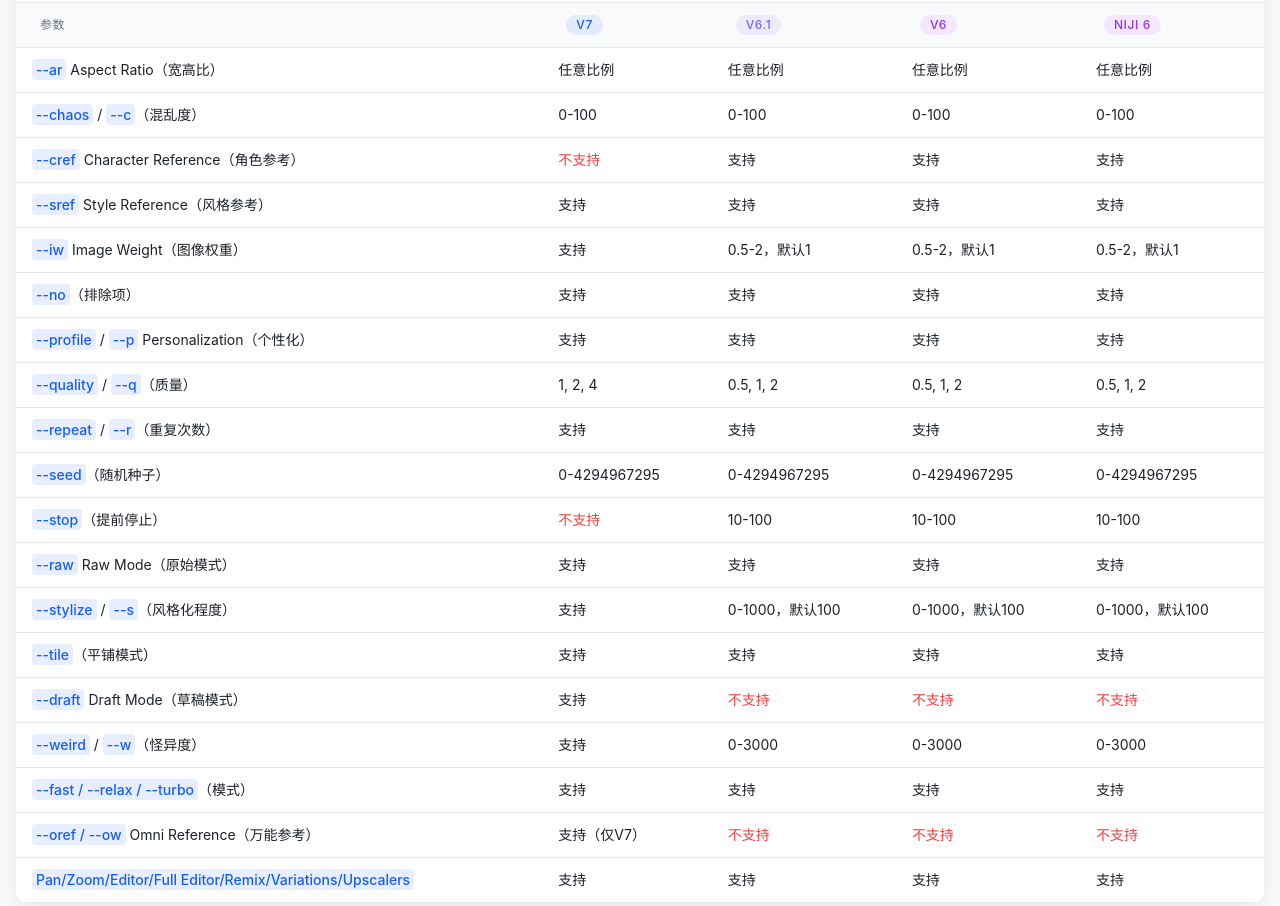
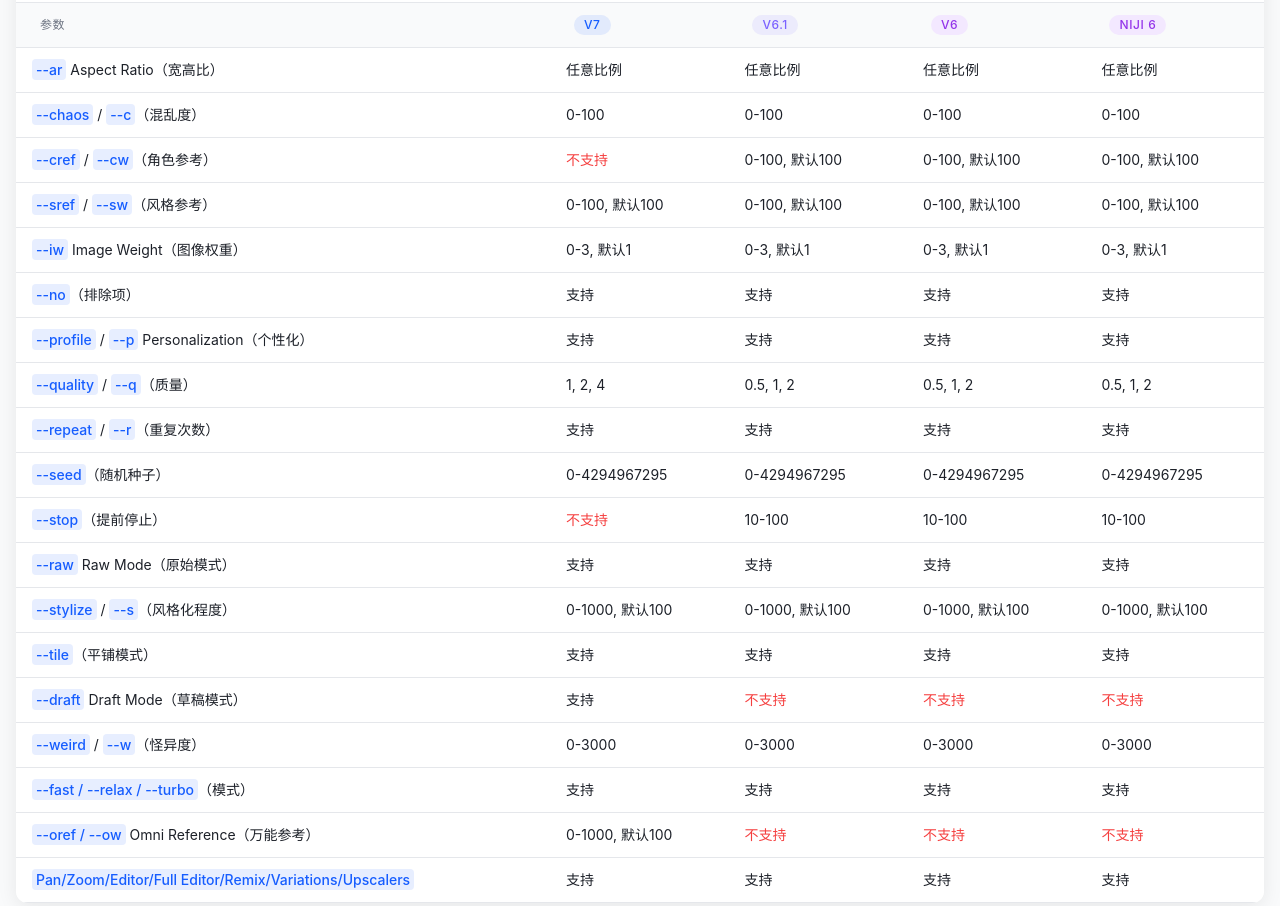
Before and after one commit to cwser/Discord-Midjourney-PV, a plain HTML site: page index.html in a window 1280 px wide. Shown: the part 493-1399 px from the top of the page. Drawn offline with nearby package versions, Linux system fonts and the light colour scheme.

Commit message:
Update index.html

```diff
--- a/index.html
+++ b/index.html
@@ -152,25 +152,25 @@
                 <td class="parameter-cell">0-100</td>
               </tr>
               <tr class="hover-row">
-                <td class="parameter-cell"><span class="parameter-highlight">--cref</span> Character Reference（角色参考）</td>
+                <td class="parameter-cell"><span class="parameter-highlight">--cref</span> / <span class="parameter-highlight">--cw</span>（角色参考）</td>
                 <td class="parameter-cell"><span class="text-danger">不支持</span></td>
-                <td class="parameter-cell">支持</td>
-                <td class="parameter-cell">支持</td>
-                <td class="parameter-cell">支持</td>
+                <td class="parameter-cell">0-100, 默认100</td>
+                <td class="parameter-cell">0-100, 默认100</td>
+                <td class="parameter-cell">0-100, 默认100</td>
               </tr>
               <tr class="hover-row">
-                <td class="parameter-cell"><span class="parameter-highlight">--sref</span> Style Reference（风格参考）</td>
-                <td class="parameter-cell">支持</td>
-                <td class="parameter-cell">支持</td>
-                <td class="parameter-cell">支持</td>
-                <td class="parameter-cell">支持</td>
+                <td class="parameter-cell"><span class="parameter-highlight">--sref</span> / <span class="parameter-highlight">--sw</span>（风格参考）</td>
+                <td class="parameter-cell">0-100, 默认100</td>
+                <td class="parameter-cell">0-100, 默认100</td>
+                <td class="parameter-cell">0-100, 默认100</td>
+                <td class="parameter-cell">0-100, 默认100</td>
               </tr>
               <tr class="hover-row">
                 <td class="parameter-cell"><span class="parameter-highlight">--iw</span> Image Weight（图像权重）</td>
-                <td class="parameter-cell">支持</td>
-                <td class="parameter-cell">0.5-2，默认1</td>
-                <td class="parameter-cell">0.5-2，默认1</td>
-                <td class="parameter-cell">0.5-2，默认1</td>
+                <td class="parameter-cell">0-3, 默认1</td>
+                <td class="parameter-cell">0-3, 默认1</td>
+                <td class="parameter-cell">0-3, 默认1</td>
+                <td class="parameter-cell">0-3, 默认1</td>
               </tr>
               <tr class="hover-row">
                 <td class="parameter-cell"><span class="parameter-highlight">--no</span>（排除项）</td>
@@ -223,10 +223,10 @@
               </tr>
               <tr class="hover-row">
                 <td class="parameter-cell"><span class="parameter-highlight">--stylize</span> / <span class="parameter-highlight">--s</span>（风格化程度）</td>
-                <td class="parameter-cell">支持</td>
-                <td class="parameter-cell">0-1000，默认100</td>
-                <td class="parameter-cell">0-1000，默认100</td>
-                <td class="parameter-cell">0-1000，默认100</td>
+                <td class="parameter-cell">0-1000, 默认100</td>
+                <td class="parameter-cell">0-1000, 默认100</td>
+                <td class="parameter-cell">0-1000, 默认100</td>
+                <td class="parameter-cell">0-1000, 默认100</td>
               </tr>
               <tr class="hover-row">
                 <td class="parameter-cell"><span class="parameter-highlight">--tile</span>（平铺模式）</td>
@@ -244,7 +244,7 @@
               </tr>
               <tr class="hover-row">
                 <td class="parameter-cell"><span class="parameter-highlight">--weird</span> / <span class="parameter-highlight">--w</span>（怪异度）</td>
-                <td class="parameter-cell">支持</td>
+                <td class="parameter-cell">0-3000</td>
                 <td class="parameter-cell">0-3000</td>
                 <td class="parameter-cell">0-3000</td>
                 <td class="parameter-cell">0-3000</td>
@@ -259,7 +259,7 @@
               <tr class="hover-row">
                 <td class="parameter-cell"><span class="parameter-highlight">--oref / --ow</span> Omni Reference（万能参考）</td>
                 <td class="parameter-cell has-tooltip">
-                  支持（仅V7）
+                  0-1000, 默认100
                   <span class="tooltip">V7独有功能，提供更强大的参考控制</span>
                 </td>
                 <td class="parameter-cell"><span class="text-danger">不支持</span></td>
```
